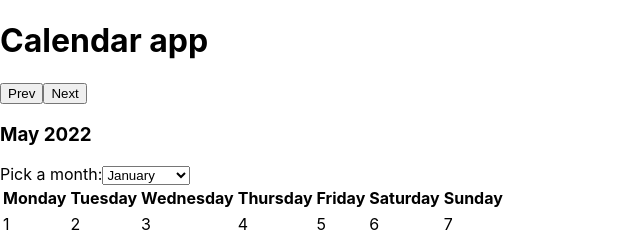
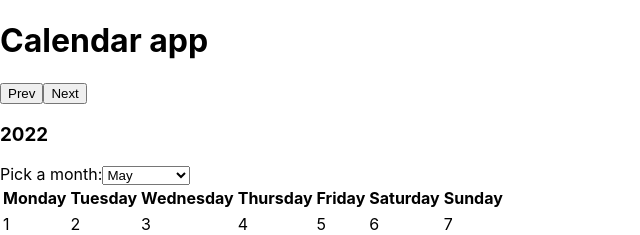
Before and after one commit to AcidBurnHen/swtichy, a Next.js app: page / in a window 1280 px wide. Shown: the top 235 px of the page, without its empty margins (0-640 px from the left). Built offline with nearby package versions, Linux system fonts and the light colour scheme.

Commit message:
Passing month prop to parent element so other children can access it

```diff
--- a/components/calendar/Calendar.tsx
+++ b/components/calendar/Calendar.tsx
@@ -2,11 +2,17 @@ import Weekdays from './Weekdays';
 import DaysInMonth from './DaysInMonth';
 import MonthSelect from './MonthSelect';
 
+import { useState } from 'react';
+
 const Calendar = () => {
+  const [parentMonth, setParentMonth] = useState("")
+
+
   return (
     <div>
       <div>
-        <MonthSelect />
+        {parentMonth}
+        <MonthSelect setParentMonth={setParentMonth} />
       </div>
       <div>
         <table>
--- a/components/calendar/DaysInMonth.tsx
+++ b/components/calendar/DaysInMonth.tsx
@@ -1,8 +1,8 @@
-import { getFirstDayOfMonth, getDaysOfMonth } from '../../lib/datetime';
+import { getFirstDayOfMonth, getNumOfDaysInMonth } from '../../lib/datetime';
 
 const DaysInMonth = () => {
   const firstDay = getFirstDayOfMonth();
-  const monthDays = getDaysOfMonth();
+  const monthDays = getNumOfDaysInMonth;
 
   let emptySpace = [];
   for (let i = 1; i < firstDay; i++) {
--- a/components/calendar/MonthSelect.tsx
+++ b/components/calendar/MonthSelect.tsx
@@ -1,23 +1,53 @@
-import { getMonthAndYear, getMonths } from '../../lib/datetime';
+import { getYear, getMonths, getMonth } from '../../lib/datetime';
+import {
+  useState,
+  ChangeEvent,
+  FC,
+  SetStateAction,
+  Dispatch,
+} from 'react';
 
-const MonthSelect = () => {
-  const monthAndYear = getMonthAndYear();
+interface CalendarProps {
+  setParentMonth: Dispatch<SetStateAction<string>>;
+}
+
+const MonthSelect: FC<CalendarProps> = ({ setParentMonth }): JSX.Element => {
+  const year = getYear;
+  const currentMonth = getMonth;
   const allMonths = getMonths();
 
+  const [month, setMonth] = useState('');
+
   const months = allMonths.map((month: string, index: number) => {
-    return <option key={index}>{month}</option>;
+    return (
+      <option value={month} key={index}>
+        {month}
+      </option>
+    );
   });
+
+  const handleMonth = (event: ChangeEvent<HTMLSelectElement>) => {
+    setMonth(event.target.value);
+    setParentMonth(event.target.value);
+  };
+
+  console.log(month);
 
   return (
     <div>
       <div>
         <button>Prev</button>
         <button>Next</button>
-
-        <h3>{monthAndYear}</h3>
+        <h3>
+          {month} {year}
+        </h3>
       </div>
       <label htmlFor='months'>Pick a month:</label>
-      <select name='months' id='months'>
+      <select
+        defaultValue={currentMonth}
+        onChange={handleMonth}
+        name='months'
+        id='months'>
         {months}
       </select>
     </div>
--- a/lib/datetime.ts
+++ b/lib/datetime.ts
@@ -1,13 +1,6 @@
-const moment = require("moment");
+const moment = require('moment');
 
-export const getMonthAndYear = (): string => {
-  const month = moment().month();
-  const monthAndYear = moment().month(month).format("MMMM YYYY");
-
-  return monthAndYear;
-};
-
-export const getDays = (date: Date) => moment(date).weekday();
+export const getYear: string = moment().format('YYYY');
 
 export const getWeekdays = (): string[] => {
   const days = moment.weekdays();
@@ -17,18 +10,14 @@ export const getWeekdays = (): string[] => {
   return days;
 };
 
-export const getMonth = () => moment().month();
+export const getMonths = (): string[] => moment.months()
 
-export const getMonths = () => {
-  const months = moment.months()
-  console.log(months)
-  return months
-}
+export const getMonth: string = moment().format("MMMM");
 
-export const getDaysOfMonth = () => moment().daysInMonth();
+export const getNumOfDaysInMonth  = moment().daysInMonth();
 
 export const getFirstDayOfMonth = (): number => {
-  const day1 = moment().startOf("month");
+  const day1 = moment().startOf('month');
   const day = day1.day();
 
   return Number(day);
--- a/package.json
+++ b/package.json
@@ -12,7 +12,8 @@
     "moment": "^2.29.3",
     "next": "12.1.6",
     "react": "18.1.0",
-    "react-dom": "18.1.0"
+    "react-dom": "18.1.0",
+    "react-redux": "^8.0.2"
   },
   "devDependencies": {
     "@types/node": "^17.0.35",
--- a/tsconfig.json
+++ b/tsconfig.json
@@ -1,6 +1,6 @@
 {
   "compilerOptions": {
-    "target": "es5",
+    "target": "es6",
     "lib": ["dom", "dom.iterable", "esnext"],
     "allowJs": true,
     "skipLibCheck": true,
```
Also changed, not shown: 1 other file (tests, documents, lock files or other folders).
